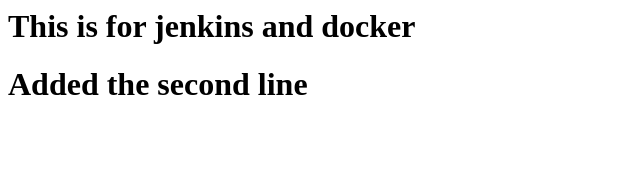
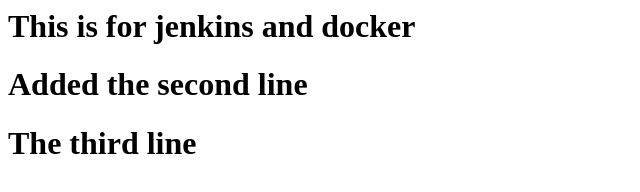
Before and after one commit to Keerthivasan004/jenkins-practice, a plain HTML site: page index.html in a window 1280 px wide. Shown: the whole page, without its empty margins (0-640 px from the left). Drawn offline with Linux system fonts and the light colour scheme.

Commit message:
updated webpage and added 3rd line

```diff
--- a/index.html
+++ b/index.html
@@ -2,5 +2,6 @@
 <head>
 <h1>This is for jenkins and docker</h1>
 <h1>Added the second line</h1>
+<h1 color="red">The third line</h1>
 </head>
 </html>
```
